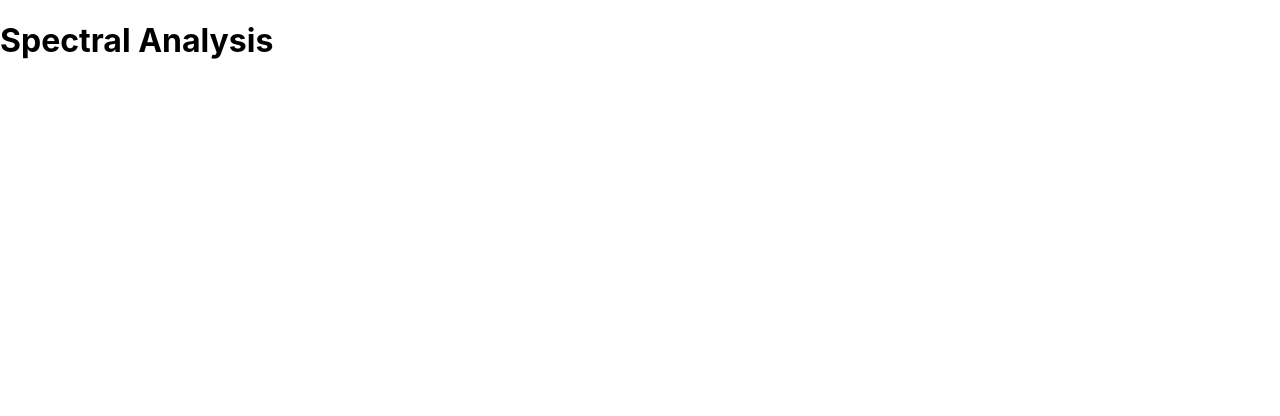
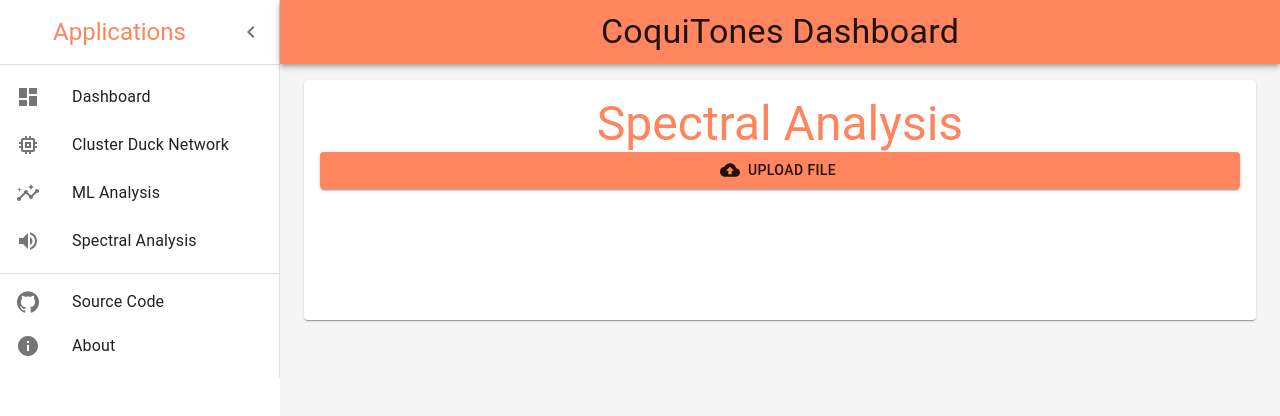
Before and after one commit to AlonsoUriarte14/CoquiTones, a React (Create React App) app in the folder Frontend/: page /SpectralAnalysis in a window 1280 px wide. Shown: the top 416 px of the page. Built offline with nearby package versions, Linux system fonts and the light colour scheme.

Commit message:
created FileUpload Component for Spectral Analysis and fixed formatting for About page

```diff
--- /dev/null
+++ b/Frontend/src/components/shared/FileUpload.jsx
@@ -0,0 +1,43 @@
+import React, { useEffect, useState } from "react";
+import { styled } from '@mui/material/styles';
+import Button from '@mui/material/Button';
+import CloudUploadIcon from '@mui/icons-material/CloudUpload';
+
+export default function FileUpload() {
+
+    const [currentFile, setCurrentFile] = useState(null)
+    useEffect(() => {
+        handleUpload(currentFile)
+    }, [currentFile])
+
+    const handleUpload = () => {
+        console.log("File: ", currentFile)
+    }
+    const VisuallyHiddenInput = styled('input')({
+        clip: 'rect(0 0 0 0)',
+        clipPath: 'inset(50%)',
+        height: 1,
+        overflow: 'hidden',
+        position: 'absolute',
+        bottom: 0,
+        left: 0,
+        whiteSpace: 'nowrap',
+        width: 1,
+    });
+
+    return (
+
+        <Button
+            component="label"
+            role={undefined}
+            variant="contained"
+            tabIndex={-1}
+            startIcon={<CloudUploadIcon />}
+            onChange={(evt) => setCurrentFile(evt.target.files[0])}
+        >
+            Upload file
+            <VisuallyHiddenInput type="file" />
+        </Button>
+    );
+
+}
--- a/Frontend/src/pages/About.jsx
+++ b/Frontend/src/pages/About.jsx
@@ -11,6 +11,7 @@ import Link from '@mui/material/Link';
 
 import BarAndNav from "../components/shared/BarAndNav";
 import theme from "../components/shared/Theme"
+import FileUpload from "../components/shared/FileUpload";
 const About = () => {
 
     return (
@@ -30,8 +31,8 @@ const About = () => {
                         overflow: 'auto',
                     }}
                 >
-                    <Container maxWidth="lg" sx={{ mt: 4, mb: 4 }}>
-                        <Grid container spacing={3}>
+                    <Container maxWidth="lg" sx={{ mt: 10, mb: 10 }}>
+                        <Grid item xs={12} md={8} lg={9}>
                             <Paper
                                 sx={{
                                     p: 2,
@@ -40,9 +41,10 @@ const About = () => {
                                     height: 240,
                                 }}
                             >
-                                <Typography variant="h1" color="primary" align="center">
+                                <Typography variant="h3" color="primary" align="center">
                                     About Page
                                 </Typography>
+
                             </Paper >
                         </Grid>
                     </Container >
--- a/Frontend/src/pages/SpectralAnalysis.jsx
+++ b/Frontend/src/pages/SpectralAnalysis.jsx
@@ -1,7 +1,58 @@
 import React from "react";
+import { ThemeProvider } from '@mui/material/styles';
+import CssBaseline from '@mui/material/CssBaseline';
+import Box from '@mui/material/Box';
+import Toolbar from '@mui/material/Toolbar';
+import Typography from '@mui/material/Typography';
+import Container from '@mui/material/Container';
+import Grid from '@mui/material/Grid';
+import Paper from '@mui/material/Paper';
+import Link from '@mui/material/Link';
 
+import BarAndNav from "../components/shared/BarAndNav";
+import theme from "../components/shared/Theme"
+import FileUpload from "../components/shared/FileUpload";
 const SpectralAnalysis = () => {
-    return <h1> Spectral Analysis </h1>
+
+    return (
+        <ThemeProvider theme={theme}>
+            <Box sx={{ display: 'flex' }} >
+                <CssBaseline />
+                <BarAndNav />
+                <Box
+                    component="main"
+                    sx={{
+                        backgroundColor: (theme) =>
+                            theme.palette.mode === 'light'
+                                ? theme.palette.grey[100]
+                                : theme.palette.grey[900],
+                        flexGrow: 1,
+                        height: '100vh',
+                        overflow: 'auto',
+                    }}
+                >
+                    <Container maxWidth="lg" sx={{ mt: 10, mb: 10 }}>
+                        <Grid item xs={12} md={8} lg={9}>
+                            <Paper
+                                sx={{
+                                    p: 2,
+                                    display: 'flex',
+                                    flexDirection: 'column',
+                                    height: 240,
+                                }}
+                            >
+                                <Typography variant="h3" color="primary" align="center">
+                                    Spectral Analysis
+                                </Typography>
+
+                                <FileUpload />
+                            </Paper >
+                        </Grid>
+                    </Container >
+                </Box>
+            </Box>
+        </ThemeProvider>
+    )
 }
 
 export default SpectralAnalysis;
```
